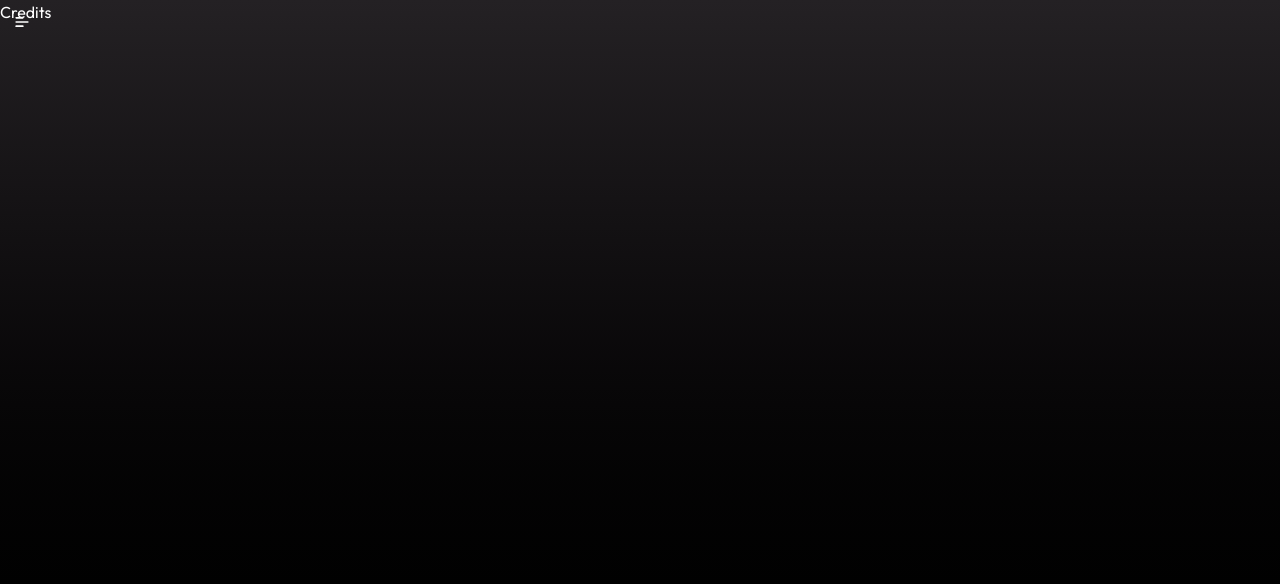
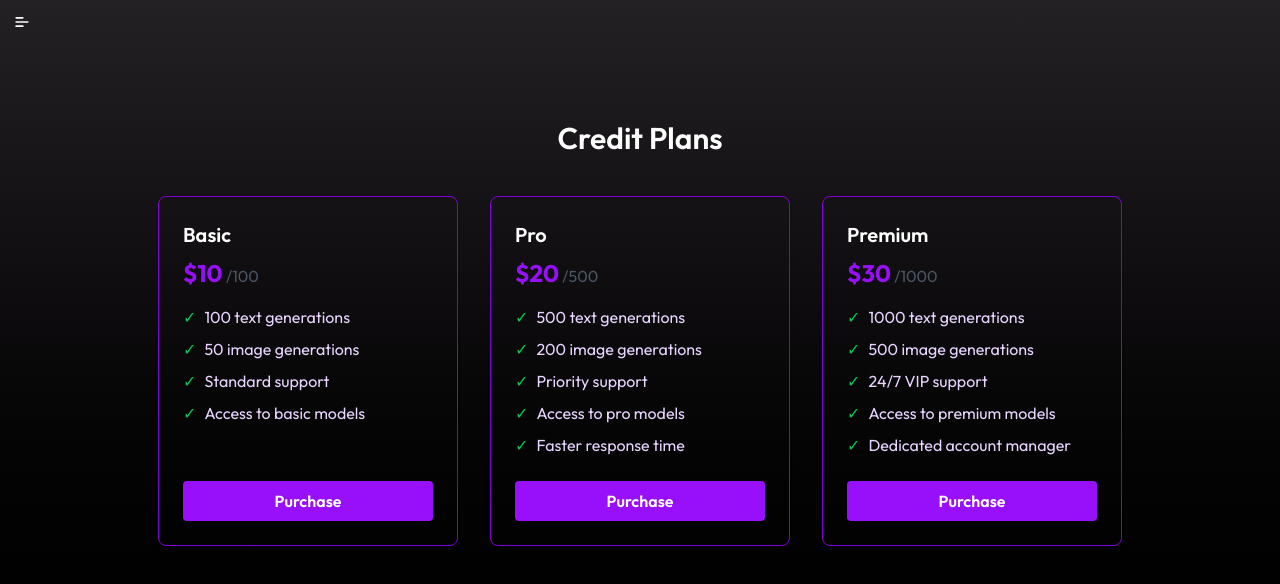
Before and after one commit to S-Munawar/QuickGPT, a React (Vite) app in the folder client/: page /credits in a window 1280 px wide. Shown: the top 584 px of the page. Built offline with nearby package versions, Linux system fonts and the light colour scheme.

Commit message:
Implemented credit_page

```diff
--- a/client/src/pages/Credits.tsx
+++ b/client/src/pages/Credits.tsx
@@ -1,9 +1,51 @@
-import React from 'react'
+import React, { useEffect } from 'react'
+import {useState} from 'react'
+import { dummyPlans } from '../assets/assets';
+import Loading from './Loading';
+import type { Plan } from '../types';
 
 const Credits = () => {
+
+  const [plans, setPlans] = useState<Plan[]>([]);
+  const [loading, setLoading] = useState(true);
+
+  const fetchPlans = async () => {
+    setLoading(true);
+    setPlans(dummyPlans);
+    setLoading(false);
+  }
+
+  useEffect(() => {
+    fetchPlans();
+  }, []);
+
+  if (loading) return <Loading />;
+
   return (
-    <div>
-      Credits
+    <div className='max-w-7xl h-screen overflow-y-scroll mx-auto px-4 sm:px-6'>
+      <h2 className='text-3xl font-semibold text-center mb-10 mt-30 text-gray-800 dark:text-white'>Credit Plans</h2>
+      <div className='flex flex-wrap justify-center gap-8'>
+        {plans.map((plan) => (
+          <div className="border border-gray-200 dark:border-purple-700 rounded-lg shadow hover:shadow-lg transition-shadow p-6 min-w-[300px] flex flex-col bg-white dark:bg-transparent">
+              <div className='flex-1'>
+                <h3 className='text-xl font-semibold text-gray-900 dark:text-white mb-2'>{plan.name}</h3>
+                <p className='text-2xl font-bold text-purple-600 dark: text-purple-300 mb-4'>${plan.price}
+                <span className='text-base font-normal text-gray-600'>{' '}/{plan.credits}</span>
+                </p>
+                <ul>
+                  {plan.features.map((feature, index) => (
+                    <li key={index} className='text-gray-700 dark:text-purple-200 mb-2 flex items-center'>
+                      <span className='text-green-500 mr-2'>✓</span> {feature}
+                    </li>
+                  ))}
+                </ul>
+              </div>
+              <button className='mt-4 w-full bg-purple-600 hover:bg-purple-700 text-white font-semibold py-2 px-4 rounded transition-colors'>
+                Purchase
+              </button>
+          </div>
+        ))}
+      </div>
     </div>
   )
 }
```
Also changed, not shown: client/src/types/index.d.ts (+9 -1 lines).
